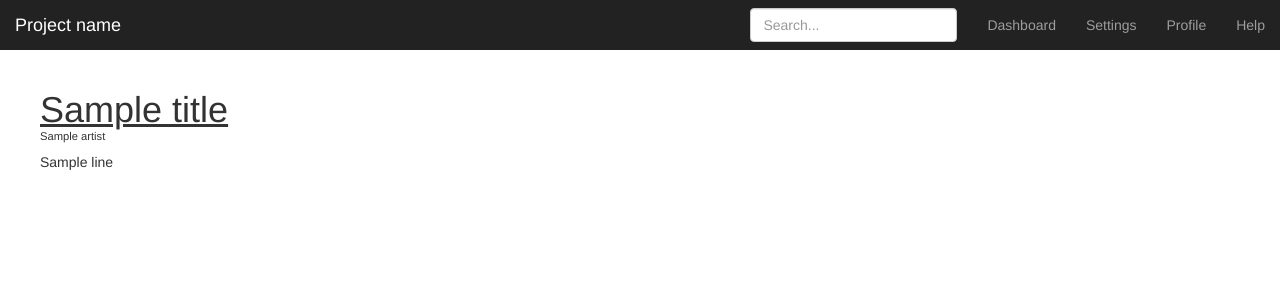
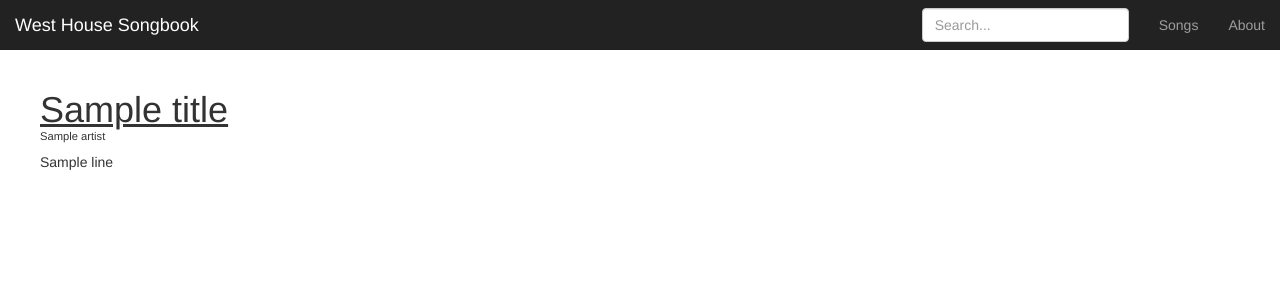
Before and after one commit to jsonreeder/whsongbook, a Flask app: template whsongbook/templates/song.html in a window 1280 px wide. Shown: the top 300 px of the page. Run offline with Flask 2, Linux system fonts and the light colour scheme; the template is opened without the code that fills it: most values are stand-ins (such as "Sample title", 1, 10 or a date in 2020); some libraries are stand-ins or nearby versions.

Commit message:
Add macro for nav_links

```diff
--- a/whsongbook/templates/browser.html
+++ b/whsongbook/templates/browser.html
@@ -1,3 +1,4 @@
+{% from "macros.html" import nav_link with context %}
 <!DOCTYPE html>
 <html lang="en">
   <head>
@@ -37,14 +38,12 @@
             <span class="icon-bar"></span>
             <span class="icon-bar"></span>
           </button>
-          <a class="navbar-brand" href="#">Project name</a>
+          <a class="navbar-brand" href="#">West House Songbook</a>
         </div>
         <div id="navbar" class="navbar-collapse collapse">
           <ul class="nav navbar-nav navbar-right">
-            <li><a href="#">Dashboard</a></li>
-            <li><a href="#">Settings</a></li>
-            <li><a href="#">Profile</a></li>
-            <li><a href="#">Help</a></li>
+            {{ nav_link('songs', 'Songs') }}
+            {{ nav_link('home', 'About') }}
           </ul>
           <form class="navbar-form navbar-right">
             <input type="text" class="form-control" placeholder="Search...">
--- a/whsongbook/templates/macros.html
+++ b/whsongbook/templates/macros.html
@@ -30,3 +30,11 @@
 {% macro list_song(song) %}
 <a href="songs/{{song[0]}}">{{ song[1] }} ({{ song[2] }})</a>
 {% endmacro %}
+
+{% macro nav_link(endpoint, name) %}
+{% if request.endpoint.endswith(endpoint) %}
+    <li class="active"><a href ="{{ url_for(endpoint) }}" class="active">{{name}}</a></li>
+{% else %}
+    <li><a href ="{{ url_for(endpoint) }}">{{name}}</a></li>
+{% endif %}
+{% endmacro %}
```
